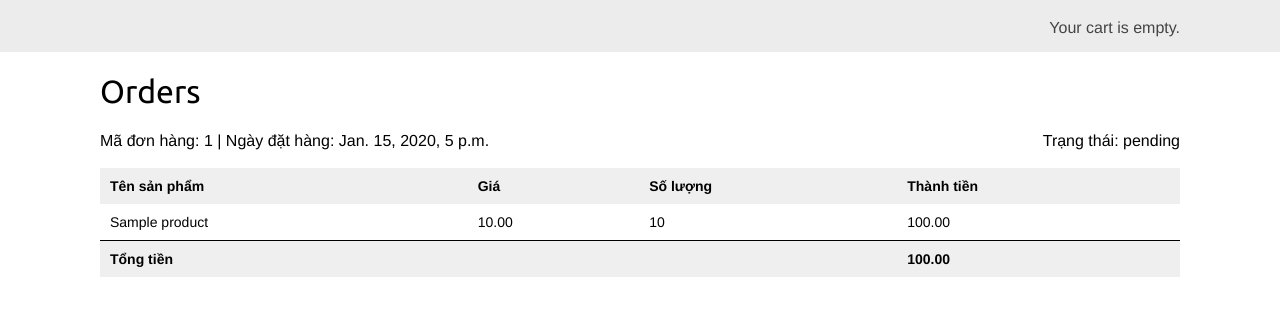
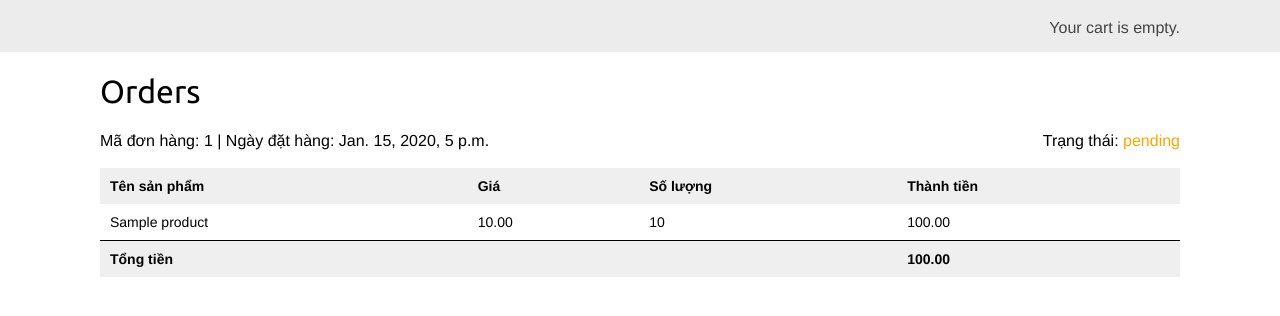
Before and after one commit to tdbui1209/Online-shop-with-django, a Django app: page /account/orders/ in a window 1280 px wide. Shown: the part 46-362 px from the top of the page. Run offline with Django 4.2, Linux system fonts and the light colour scheme; a user stored in the database is signed in; tables that the repository leaves empty hold one stand-in row (values such as "Sample post"); parts of the project's set-up code (start-up, migrations or seed data) failed here and were passed over.

Commit message:
add color style for status order

```diff
--- a/shop/static/css/base.css
+++ b/shop/static/css/base.css
@@ -328,3 +328,18 @@ form div.field {
     color:#666;
     border-radius:4px;
 }
+
+#order-infor .pending,
+#order-infor .confirmed,
+#order-infor .delivering,
+#order-infor .returned {
+    color: orange;
+}
+
+#order-infor .canceled {
+    color: red;
+}
+
+#order-infor .delivered {
+    color: green;
+}
```
